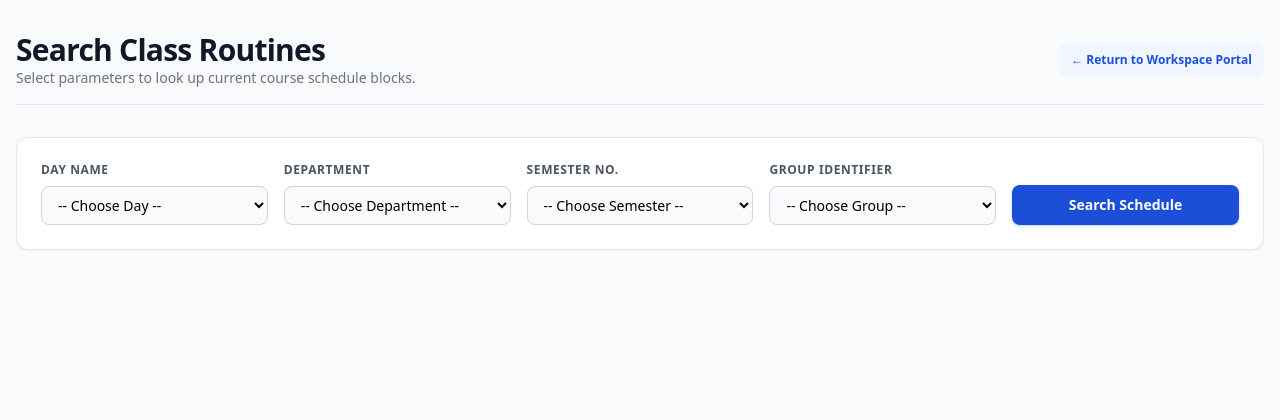
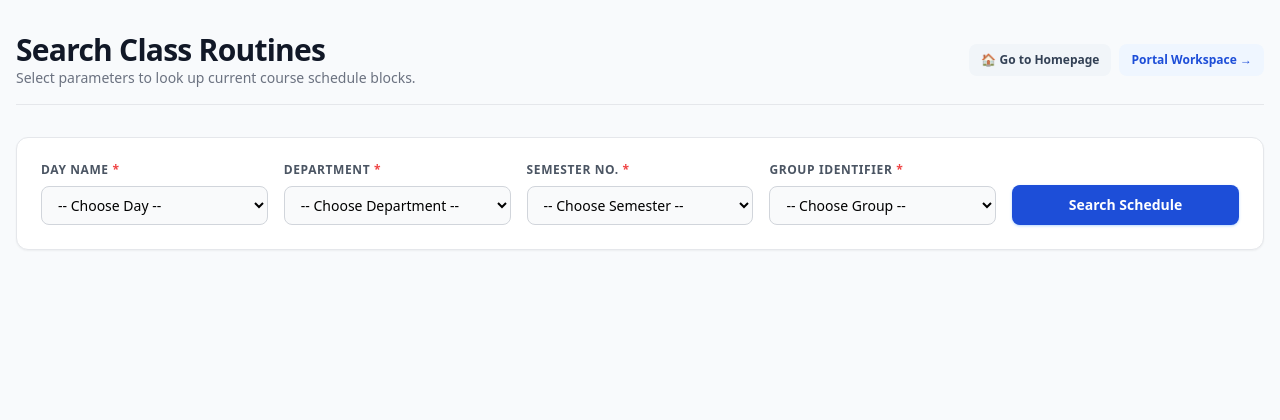
Before and after one commit to GitGuru420/urms_workspace, a Django app: page /view-routine/ in a window 1280 px wide. Shown: the top 420 px of the page. Run offline with Django 5.2, Linux system fonts and the light colour scheme; tables that the repository leaves empty hold one stand-in row (values such as "Sample post"); some libraries are stand-ins or nearby versions.

Commit message:
Update UI for View Routine

```diff
--- a/routines/templates/routines/view_routine.html
+++ b/routines/templates/routines/view_routine.html
@@ -2,19 +2,26 @@
 
 {% block content %}
 <div class="space-y-8">
-    <div class="border-b border-gray-200 pb-4 flex justify-between items-center">
+
+    <div class="border-b border-gray-200 pb-4 flex flex-col sm:flex-row justify-between items-start sm:items-center gap-4">
         <div>
             <h1 class="text-3xl font-extrabold text-gray-900 tracking-tight">Search Class Routines</h1>
             <p class="text-sm text-gray-500">Select parameters to look up current course schedule blocks.</p>
         </div>
-        <a href="{% url 'login' %}" class="text-xs font-bold text-blue-700 bg-blue-50 hover:bg-blue-100 px-3 py-2 rounded-lg transition-all">
-            ← Return to Workspace Portal
+        <div class="flex gap-2 w-full sm:w-auto">
+            <a href="{% url 'landing_page' %}" class="text-xs font-bold text-slate-700 bg-slate-100 hover:bg-slate-200 px-3 py-2 rounded-lg transition-all flex items-center gap-1">
+                🏠 Go to Homepage
             </a>
+            <a href="{% url 'login' %}" class="text-xs font-bold text-blue-700 bg-blue-50 hover:bg-blue-100 px-3 py-2 rounded-lg transition-all flex items-center">
+                Portal Workspace →
+            </a>
+        </div>
     </div>
 
     <form method="GET" action="{% url 'view_routine' %}" class="bg-white p-6 rounded-xl shadow-sm border border-gray-200 grid grid-cols-1 sm:grid-cols-2 lg:grid-cols-5 gap-4 items-end">
+
         <div>
-            <label class="block text-xs font-semibold uppercase tracking-wider text-gray-600 mb-2">Day Name</label>
+            <label class="block text-xs font-semibold uppercase tracking-wider text-gray-600 mb-2">Day Name <span class="text-red-500">*</span></label>
     <select name="day" required class="w-full bg-gray-50 border border-gray-300 rounded-lg px-3 py-2 text-sm focus:ring-2 focus:ring-blue-500 outline-none">
         <option value="">-- Choose Day --</option>
         {% for d in days %}
@@ -24,7 +31,7 @@
         </div>
 
         <div>
-            <label class="block text-xs font-semibold uppercase tracking-wider text-gray-600 mb-2">Department</label>
+            <label class="block text-xs font-semibold uppercase tracking-wider text-gray-600 mb-2">Department <span class="text-red-500">*</span></label>
             <select name="department" required class="w-full bg-gray-50 border border-gray-300 rounded-lg px-3 py-2 text-sm focus:ring-2 focus:ring-blue-500 outline-none">
                 <option value="">-- Choose Department --</option>
                 {% for dept in departments %}
@@ -34,17 +41,26 @@
         </div>
 
         <div>
-            <label class="block text-xs font-semibold uppercase tracking-wider text-gray-600 mb-2">Semester No.</label>
+            <label class="block text-xs font-semibold uppercase tracking-wider text-gray-600 mb-2">Semester No. <span class="text-red-500">*</span></label>
             <select name="semester" required class="w-full bg-gray-50 border border-gray-300 rounded-lg px-3 py-2 text-sm focus:ring-2 focus:ring-blue-500 outline-none">
                 <option value="">-- Choose Semester --</option>
-                {% for i in "12345678"|make_list %}
-                    <option value="{{ i }}" {% if queries.semester == i %}selected{% endif %}>Semester {{ i }}</option>
-                {% endfor %}
+                <option value="1" {% if queries.semester == "1" %}selected{% endif %}>Semester 1</option>
+                <option value="2" {% if queries.semester == "2" %}selected{% endif %}>Semester 2</option>
+                <option value="3" {% if queries.semester == "3" %}selected{% endif %}>Semester 3</option>
+                <option value="4" {% if queries.semester == "4" %}selected{% endif %}>Semester 4</option>
+                <option value="5" {% if queries.semester == "5" %}selected{% endif %}>Semester 5</option>
+                <option value="6" {% if queries.semester == "6" %}selected{% endif %}>Semester 6</option>
+                <option value="7" {% if queries.semester == "7" %}selected{% endif %}>Semester 7</option>
+                <option value="8" {% if queries.semester == "8" %}selected{% endif %}>Semester 8</option>
+                <option value="9" {% if queries.semester == "9" %}selected{% endif %}>Semester 9</option>
+                <option value="10" {% if queries.semester == "10" %}selected{% endif %}>Semester 10</option>
+                <option value="11" {% if queries.semester == "11" %}selected{% endif %}>Semester 11</option>
+                <option value="12" {% if queries.semester == "12" %}selected{% endif %}>Semester 12</option>
             </select>
         </div>
 
         <div>
-            <label class="block text-xs font-semibold uppercase tracking-wider text-gray-600 mb-2">Group Identifier</label>
+            <label class="block text-xs font-semibold uppercase tracking-wider text-gray-600 mb-2">Group Identifier <span class="text-red-500">*</span></label>
             <select name="group_no" required class="w-full bg-gray-50 border border-gray-300 rounded-lg px-3 py-2 text-sm focus:ring-2 focus:ring-blue-500 outline-none">
                 <option value="">-- Choose Group --</option>
                 <option value="A" {% if queries.group_no == "A" %}selected{% endif %}>Group A</option>
--- a/routines/views.py
+++ b/routines/views.py
@@ -319,13 +319,45 @@ def delete_routine(request, routine_id):
     messages.success(request, "Routine block wiped successfully.")
     return redirect_based_on_role(request.user)
 
+# View Routine Without Login
 def view_routine(request):
-    departments = Department.objects.all()
-    selected_dept = request.GET.get('department')
-    selected_semester = request.GET.get('semester')
-    selected_group = request.GET.get('group_no')
-    routines = Routine.objects.all()
-    if selected_dept: routines = routines.filter(department_id=selected_dept)
-    if selected_semester: routines = routines.filter(semester=selected_semester)
-    if selected_group: routines = routines.filter(group_no=selected_group)
-    return render(request, 'routines/view_routine.html', {'departments': departments, 'routines': routines})
+    # 1. Backend theke dynamic days ar departments load kora
+    days = ['Saturday', 'Sunday', 'Monday', 'Tuesday', 'Wednesday', 'Thursday', 'Friday']
+    departments = Department.objects.all().order_by('name')
+
+    # 2. Get Form Inputs
+    day = request.GET.get('day', '').strip()
+    department_id = request.GET.get('department', '').strip()
+    semester = request.GET.get('semester', '').strip()
+    group_no = request.GET.get('group_no', '').strip()
+
+    routines = None
+    search_triggered = False
+
+    # 3. Validation: Sobgulo field match korlei shudhu search hobe (Tomar requirement)
+    if day and department_id and semester and group_no:
+        search_triggered = True
+        routines = Routine.objects.filter(
+            day_of_week=day,
+            department_id=department_id,
+            semester=semester,
+            group_no=group_no
+        ).select_related('course', 'teacher', 'room', 'timeslot')
+
+    # Pack parameters to retain values after form submission
+    queries = {
+        'day': day,
+        'department': department_id,
+        'semester': semester,
+        'group_no': group_no
+    }
+
+    context = {
+        'days': days,
+        'departments': departments,
+        'routines': routines,
+        'search_triggered': search_triggered,
+        'queries': queries
+    }
+
+    return render(request, 'routines/view_routine.html', context)
```
Lines whose indentation alone changed are shown as unchanged.
